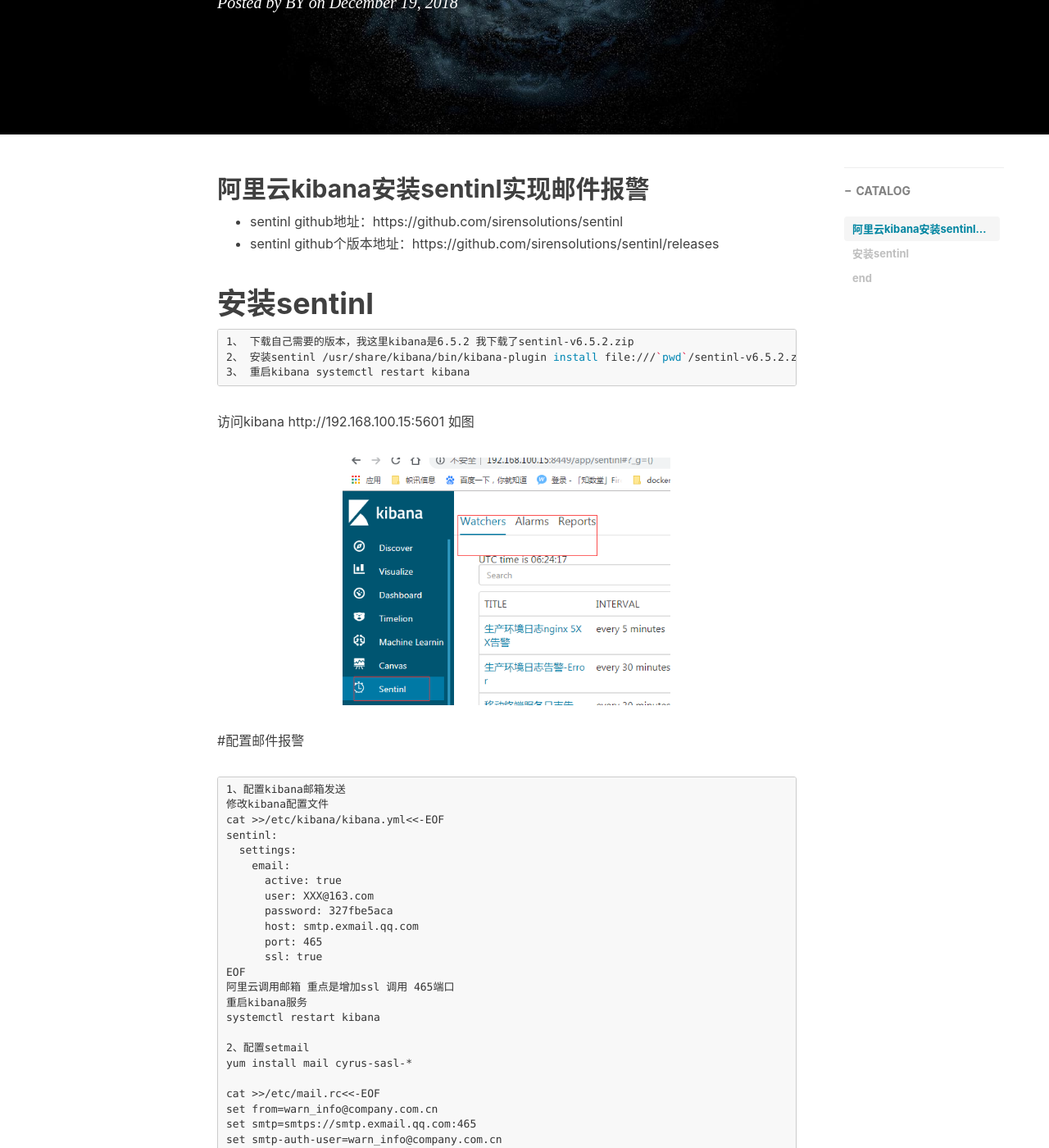
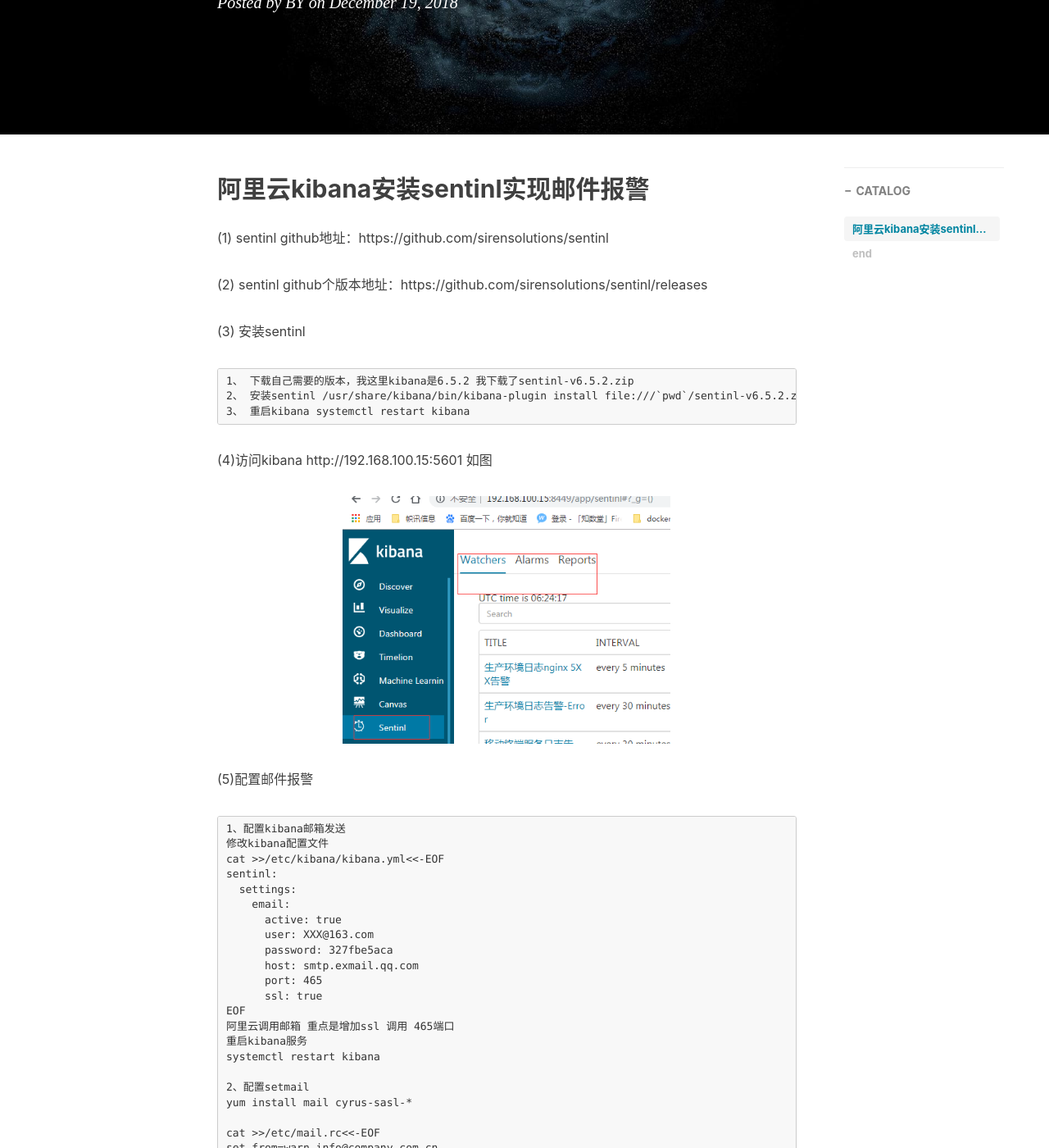
Before and after one commit to weiyanwei412/weiyanwei412.github.io, a Jekyll site: the page built from _posts/2018-12-19-阿里云kibana安装sentinl实现邮件报警.md, in a window 1280 px wide and 1400 px high, scrolled down 419 px. Shown: the whole window at 82% size. Built offline with Jekyll 4.4.1, drawn with Linux system fonts in a browser that asks for light colours; nearby versions of some CDN libraries; comment, search, counter and statistics services are not loaded.

Commit message:
Update 2018-12-19-阿里云kibana安装sentinl实现邮件报警.md

`````diff
--- a/_posts/2018-12-19-阿里云kibana安装sentinl实现邮件报警.md
+++ b/_posts/2018-12-19-阿里云kibana安装sentinl实现邮件报警.md
@@ -13,22 +13,22 @@
 ---
 
 ## 阿里云kibana安装sentinl实现邮件报警
-- sentinl github地址：https://github.com/sirensolutions/sentinl
-- sentinl github个版本地址：https://github.com/sirensolutions/sentinl/releases
+(1) sentinl github地址：https://github.com/sirensolutions/sentinl
 
-# 安装sentinl
-````shell
+(2) sentinl github个版本地址：https://github.com/sirensolutions/sentinl/releases
+
+(3) 安装sentinl
+```
 1、 下载自己需要的版本，我这里kibana是6.5.2 我下载了sentinl-v6.5.2.zip
 2、 安装sentinl /usr/share/kibana/bin/kibana-plugin install file:///`pwd`/sentinl-v6.5.2.zip
 3、 重启kibana systemctl restart kibana
-````
-访问kibana
-http://192.168.100.15:5601
+```
+(4)访问kibana  http://192.168.100.15:5601
 如图
 <p><img width="400" src="https://github.com/weiyanwei412/weiyanwei412.github.io/blob/master/img/kibana-sentl.png?raw=true" height="303" alt=""></p>
 
-#配置邮件报警
-````
+(5)配置邮件报警
+```
 1、配置kibana邮箱发送
 修改kibana配置文件
 cat >>/etc/kibana/kibana.yml<<-EOF
@@ -131,7 +131,7 @@
 }
 
 保存，在Alarms栏目 会看到相应的报警
-````
+```
 
 
 ## end
`````
